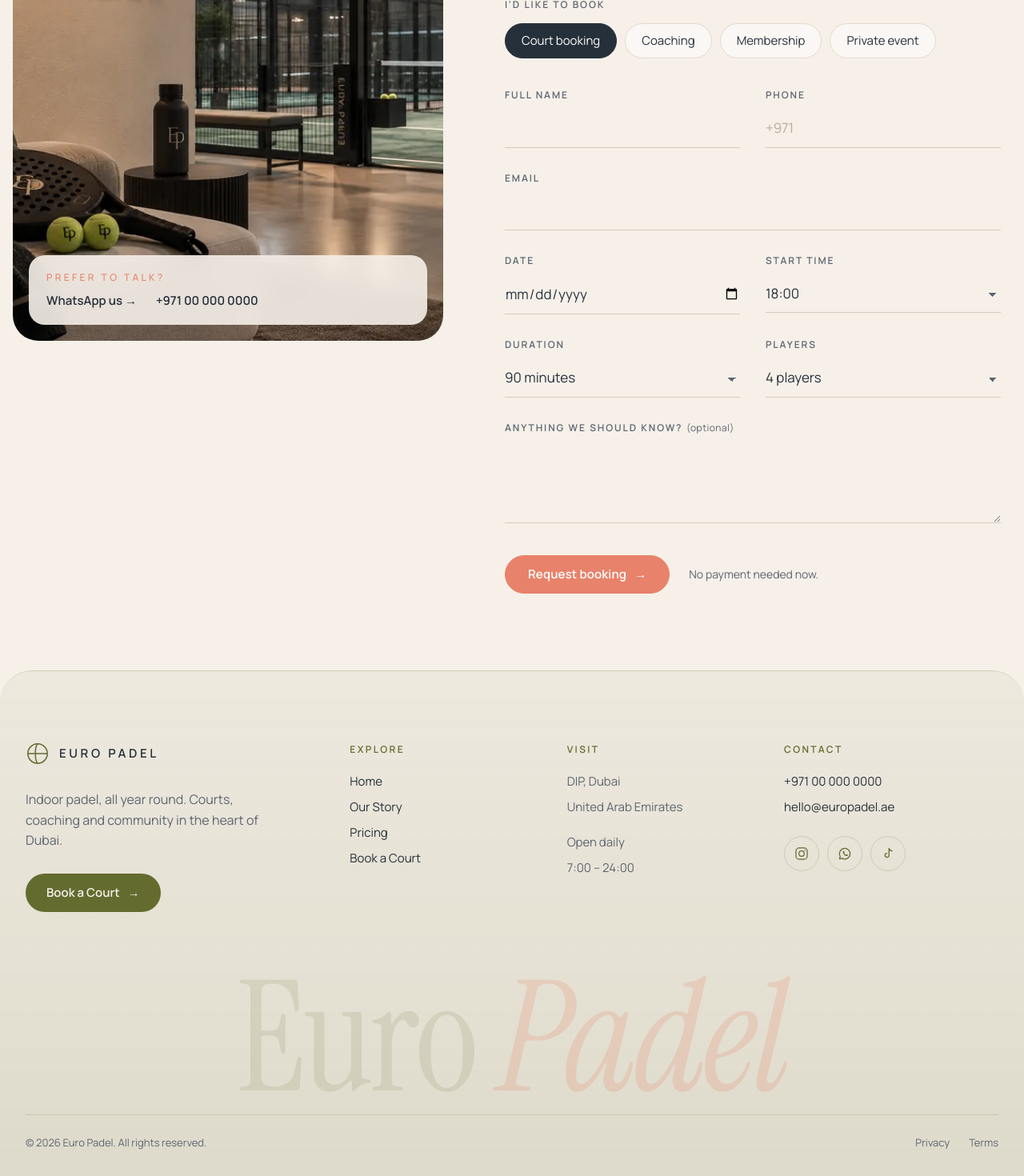
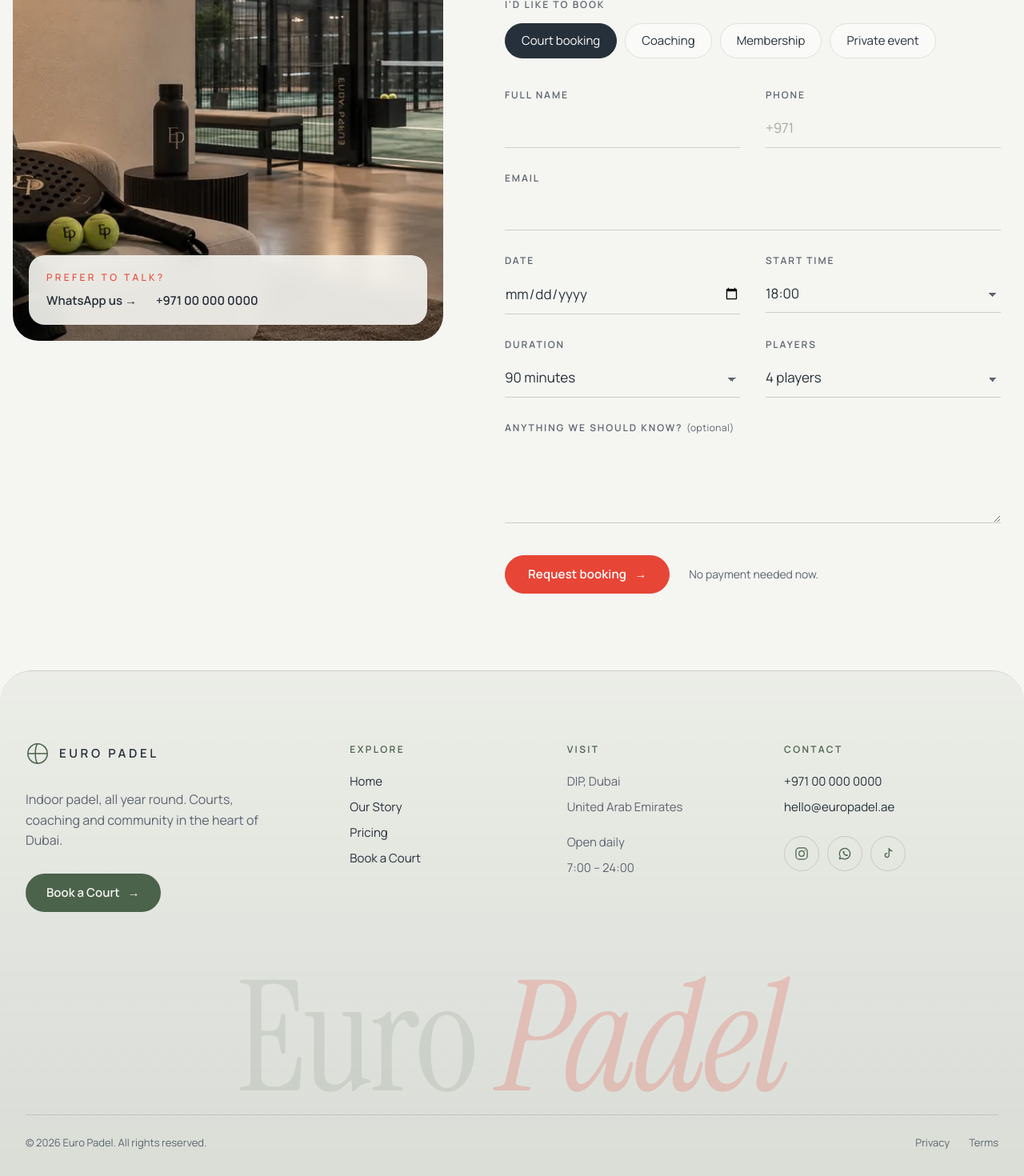
Before and after one commit to jasna18/padel_club, a Nuxt app: page /book in a window 1280 px wide. Shown: the part 358-1828 px from the top of the page at 80% size. Built offline with nearby package versions, Linux system fonts and the light colour scheme.

Commit message:
Switch palette to Pantone 2347 U, 2411 U and P 179-1 U
- Background: P 179-1 U off-white (#F5F5F1)
- Accents and buttons: 2347 U red-orange (#E74536), with light tints
- Footer, WhatsApp and lounge accents: 2411 U deep green (#4B624B)
- Favicon recoloured to match; photos and fonts unchanged

```diff
--- a/app/assets/css/main.css
+++ b/app/assets/css/main.css
@@ -1,15 +1,15 @@
 :root {
   /* Sand & Peach Coral */
-  --sand: #f6f0e9;
-  --sand-deep: #efe4d8;
-  --blush: #ecd6c7;
-  --peach: #f2bba6;
-  --coral: #e8826a;
-  --coral-deep: #d96d55;
+  --sand: #f5f5f1; /* Pantone P 179-1 U */
+  --sand-deep: #ebebe4;
+  --blush: #f3d5cf;
+  --peach: #efafa6;
+  --coral: #e74536; /* Pantone 2347 U */
+  --coral-deep: #c8372a;
   --ink: #26303a;
   --ink-soft: #5d6570;
-  --line: #e6d9cc;
-  --olive: #636b2f;
+  --line: #e2e2da;
+  --olive: #4b624b; /* Pantone 2411 U */
 
   --serif: 'Instrument Serif', Georgia, serif;
   --sans: 'Manrope', 'Helvetica Neue', Arial, sans-serif;
--- a/app/components/EventsSection.vue
+++ b/app/components/EventsSection.vue
@@ -140,7 +140,7 @@
   inset: -6% 8% 12% -5%;
   z-index: -1;
   border-radius: 28px;
-  background: rgba(99, 107, 47, 0.12);
+  background: rgba(75, 98, 75, 0.12);
 }
 
 .events-badge {
@@ -149,7 +149,7 @@
   bottom: 24px;
   padding: 10px 18px;
   border-radius: 999px;
-  background: rgba(246, 240, 233, 0.9);
+  background: rgba(245, 245, 241, 0.9);
   backdrop-filter: blur(10px);
   -webkit-backdrop-filter: blur(10px);
   font-size: 12px;
--- a/app/components/HeroSection.vue
+++ b/app/components/HeroSection.vue
@@ -81,8 +81,8 @@
   position: absolute;
   inset: 0;
   background:
-    radial-gradient(ellipse 70% 60% at 50% 38%, rgba(246, 240, 233, 0.9) 0%, rgba(246, 240, 233, 0.55) 55%, rgba(246, 240, 233, 0) 100%),
-    linear-gradient(180deg, rgba(246, 240, 233, 0.8) 0%, rgba(246, 240, 233, 0.35) 55%, rgba(242, 187, 166, 0.12) 100%);
+    radial-gradient(ellipse 70% 60% at 50% 38%, rgba(245, 245, 241, 0.9) 0%, rgba(245, 245, 241, 0.55) 55%, rgba(245, 245, 241, 0) 100%),
+    linear-gradient(180deg, rgba(245, 245, 241, 0.8) 0%, rgba(245, 245, 241, 0.35) 55%, rgba(239, 175, 166, 0.12) 100%);
 }
 
 .hero-content {
--- a/app/components/PricingSection.vue
+++ b/app/components/PricingSection.vue
@@ -169,7 +169,7 @@
   flex-direction: column;
   padding: 36px 32px 32px;
   border-radius: 24px;
-  background: rgba(252, 249, 245, 0.94);
+  background: rgba(250, 250, 247, 0.94);
   backdrop-filter: blur(14px);
   -webkit-backdrop-filter: blur(14px);
   border: 1px solid rgba(255, 255, 255, 0.8);
@@ -181,7 +181,7 @@
 .plan.featured {
   background: var(--sand);
   border-color: var(--peach);
-  box-shadow: 0 34px 70px -24px rgba(232, 130, 106, 0.45);
+  box-shadow: 0 34px 70px -24px rgba(231, 69, 54, 0.45);
 }
 
 .plan-badge {
--- a/app/components/ScrollCue.vue
+++ b/app/components/ScrollCue.vue
@@ -101,7 +101,7 @@
 }
 
 .cue-ball circle {
-  fill: #e8836a;
+  fill: #e74536;
 }
 
 .cue-ball path {
@@ -118,7 +118,7 @@
 
 .cue-arrow path {
   fill: none;
-  stroke: #e8836a;
+  stroke: #e74536;
   stroke-width: 2.4;
   stroke-linecap: round;
   stroke-linejoin: round;
--- a/app/components/SiteFooter.vue
+++ b/app/components/SiteFooter.vue
@@ -83,9 +83,9 @@
 .footer {
   --on-olive: var(--ink);
   --on-olive-dim: var(--ink-soft);
-  --on-olive-line: rgba(99, 107, 47, 0.2);
-  background: linear-gradient(180deg, rgba(99, 107, 47, 0.06) 0%, rgba(99, 107, 47, 0.16) 100%), var(--sand);
-  border-top: 1px solid rgba(99, 107, 47, 0.12);
+  --on-olive-line: rgba(75, 98, 75, 0.2);
+  background: linear-gradient(180deg, rgba(75, 98, 75, 0.06) 0%, rgba(75, 98, 75, 0.16) 100%), var(--sand);
+  border-top: 1px solid rgba(75, 98, 75, 0.12);
   color: var(--on-olive);
   border-radius: 40px 40px 0 0;
   padding: 88px 0 32px;
@@ -129,14 +129,14 @@
   padding: 0 26px;
   border-radius: 999px;
   background: var(--olive);
-  color: #f6f0e9;
+  color: #f5f5f1;
   font-size: 15px;
   font-weight: 600;
   transition: background 0.3s ease, color 0.3s ease;
 }
 
 .footer-cta:hover {
-  background: #545b27;
+  background: #3c4f3c;
 }
 
 .footer-col {
@@ -209,11 +209,11 @@
 }
 
 .footer-social a:hover svg {
-  stroke: #f6f0e9;
+  stroke: #f5f5f1;
 }
 
 .footer-social a:hover svg .dot {
-  fill: #f6f0e9;
+  fill: #f5f5f1;
 }
 
 /* Oversized wordmark across the bottom */
@@ -225,12 +225,12 @@
   letter-spacing: -0.02em;
   white-space: nowrap;
   text-align: center;
-  color: rgba(99, 107, 47, 0.12);
+  color: rgba(75, 98, 75, 0.12);
 }
 
 .footer-wordmark em {
   font-style: italic;
-  color: rgba(232, 130, 106, 0.22);
+  color: rgba(231, 69, 54, 0.22);
 }
 
 .footer-bottom {
--- a/app/components/SiteHeader.vue
+++ b/app/components/SiteHeader.vue
@@ -137,7 +137,7 @@
   max-width: 1240px;
   width: calc(100% - 32px);
   padding: 0 10px 0 24px;
-  background: rgba(246, 240, 233, 0.82);
+  background: rgba(245, 245, 241, 0.82);
   backdrop-filter: blur(16px) saturate(160%);
   -webkit-backdrop-filter: blur(16px) saturate(160%);
   border-color: rgba(255, 255, 255, 0.7);
--- a/app/components/WhatsAppButton.vue
+++ b/app/components/WhatsAppButton.vue
@@ -40,7 +40,7 @@
   height: 58px;
   border-radius: 50%;
   background: var(--olive);
-  box-shadow: 0 14px 34px -8px rgba(38, 48, 58, 0.4), 0 0 0 6px rgba(99, 107, 47, 0.14);
+  box-shadow: 0 14px 34px -8px rgba(38, 48, 58, 0.4), 0 0 0 6px rgba(75, 98, 75, 0.14);
   transition: transform 0.35s var(--ease), background 0.3s ease;
 }
 
@@ -51,20 +51,20 @@
 
 .wa-bubble {
   fill: none;
-  stroke: #f3eee4;
+  stroke: #f5f5f1;
   stroke-width: 1.6;
   stroke-linejoin: round;
 }
 
 .wa-phone {
-  fill: #f3eee4;
+  fill: #f5f5f1;
 }
 
 /* Label slides out on hover (desktop) */
 .wa-label {
   padding: 10px 16px;
   border-radius: 999px;
-  background: rgba(252, 249, 245, 0.95);
+  background: rgba(250, 250, 247, 0.95);
   box-shadow: 0 10px 26px -10px rgba(38, 48, 58, 0.35);
   font-size: 14px;
   font-weight: 600;
@@ -84,7 +84,7 @@
 
 .wa:hover .wa-icon {
   transform: scale(1.06);
-  background: #545b27;
+  background: #3c4f3c;
 }
 
 @keyframes wa-in {
--- a/app/pages/book.vue
+++ b/app/pages/book.vue
@@ -232,7 +232,7 @@
   gap: 8px 24px;
   padding: 18px 22px;
   border-radius: 20px;
-  background: rgba(246, 240, 233, 0.9);
+  background: rgba(245, 245, 241, 0.9);
   backdrop-filter: blur(12px);
   -webkit-backdrop-filter: blur(12px);
 }
@@ -375,7 +375,7 @@
   min-height: 48px;
   padding: 10px 0;
   border: 0;
-  border-bottom: 1px solid #d8c9ba;
+  border-bottom: 1px solid #cfcfc6;
   border-radius: 0;
   background: transparent;
   font: inherit;
@@ -401,7 +401,7 @@
 }
 
 .field input::placeholder {
-  color: #b9ab9d;
+  color: #a9a9a0;
 }
 
 .field input:focus,
```
Also changed, not shown: public/favicon.svg, 1 other file (tests, documents, lock files or other folders).
